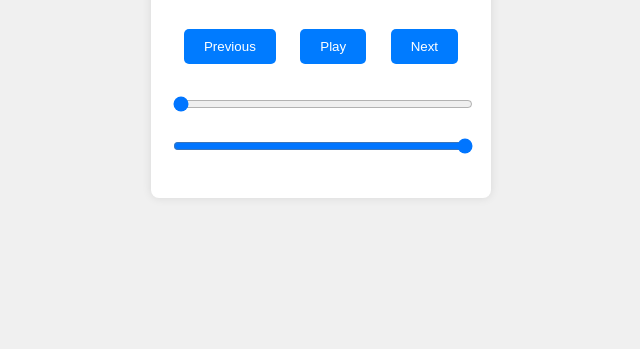
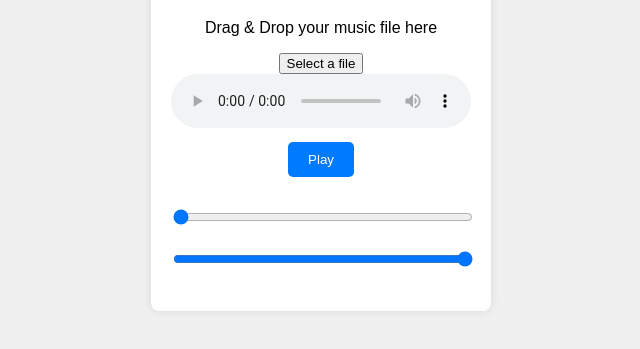
Before and after one commit to nuhuhhuuh/musicplayer, a plain HTML site: page index.html in a window 1280 px wide. Shown: the part 131-480 px from the top of the page, without its empty margins (319-959 px from the left). Drawn offline with Linux system fonts and the light colour scheme.

Commit message:
Update index.html

```diff
--- a/index.html
+++ b/index.html
@@ -3,17 +3,20 @@
 <head>
     <meta charset="UTF-8">
     <meta name="viewport" content="width=device-width, initial-scale=1.0">
-    <title>Music Player</title>
+    <title>Music Player with Drag and Drop</title>
     <link rel="stylesheet" href="style.css">
 </head>
 <body>
     <div class="music-player">
         <h1>My Music Player</h1>
-        <audio id="audio-player" src="song1.mp3"></audio>
+        <div id="drop-area">
+            <p>Drag & Drop your music file here</p>
+            <input type="file" id="fileElem" accept="audio/*" style="display:none">
+            <button id="fileSelect">Select a file</button>
+        </div>
+        <audio id="audio-player" controls></audio>
         <div class="controls">
-            <button id="prev">Previous</button>
             <button id="play">Play</button>
-            <button id="next">Next</button>
         </div>
         <div class="progress-bar">
             <input type="range" id="progress" value="0" max="100">
```
